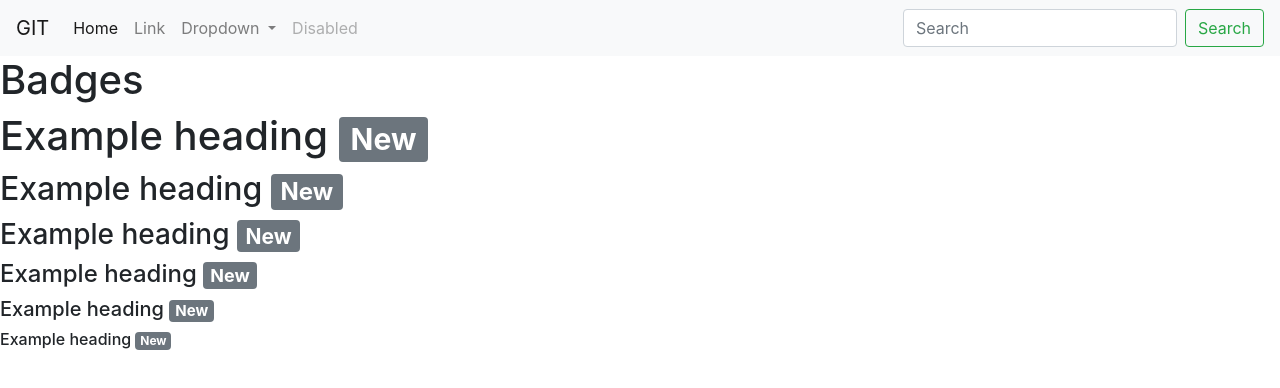
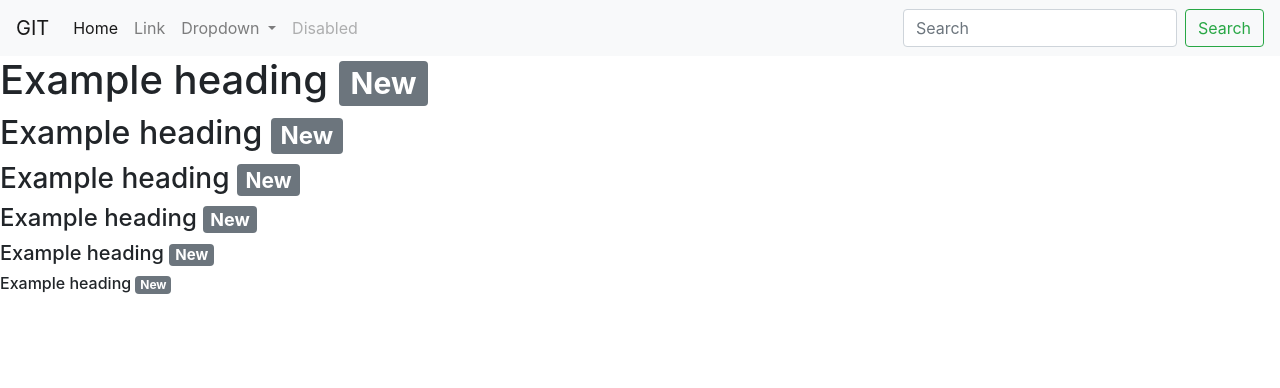
Before and after one commit to rayenhidri2709/git-afpa, a plain HTML site: page badge.html in a window 1280 px wide. Drawn offline with nearby package versions, Linux system fonts and the light colour scheme.

Commit message:
Revert "ajout h1 et config"
This reverts commit d50ab5def34554010dd18792bcb8cb4ac47bec8c.

```diff
--- a/badge.html
+++ b/badge.html
@@ -46,8 +46,6 @@
   </div>
 </nav>
 
-<h1>Badges</h1>
-
 
 <h1>Example heading <span class="badge badge-secondary">New</span></h1>
 <h2>Example heading <span class="badge badge-secondary">New</span></h2>
```
Also changed, not shown: config.txt (deleted).
